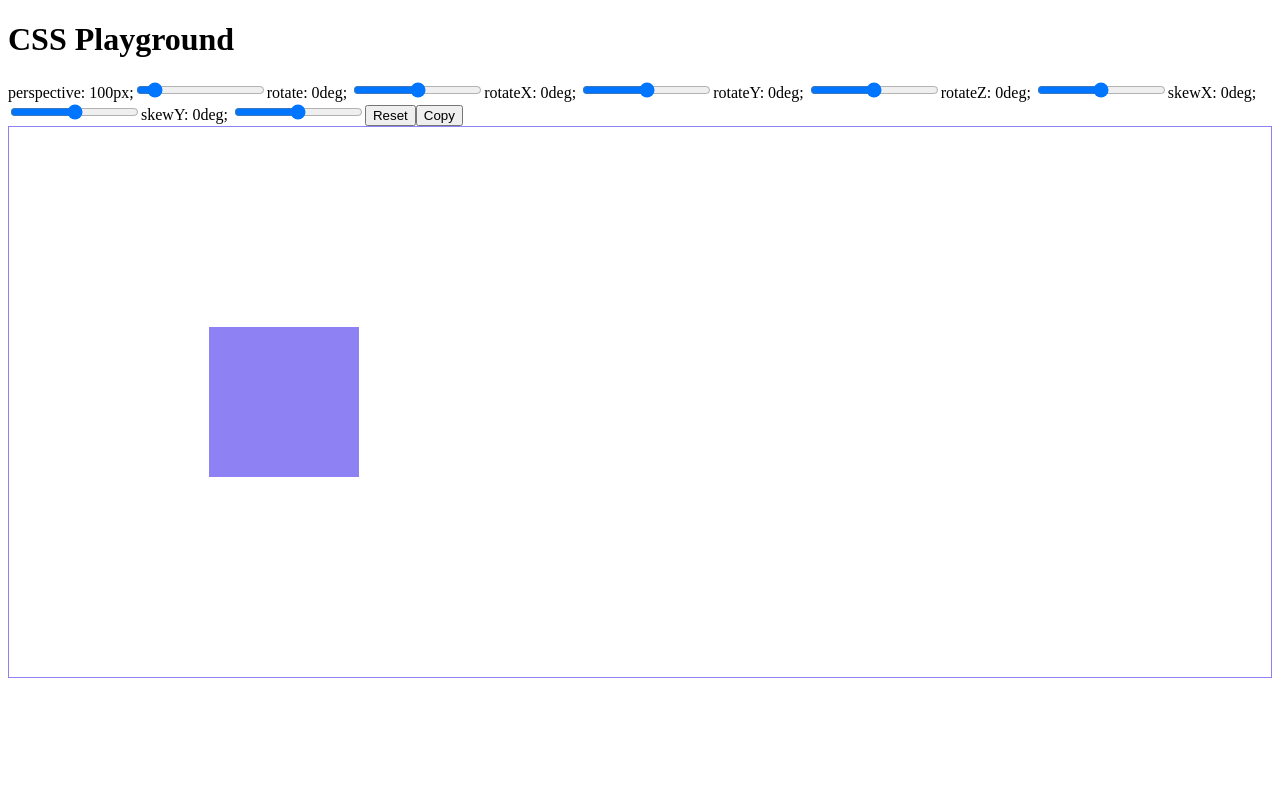
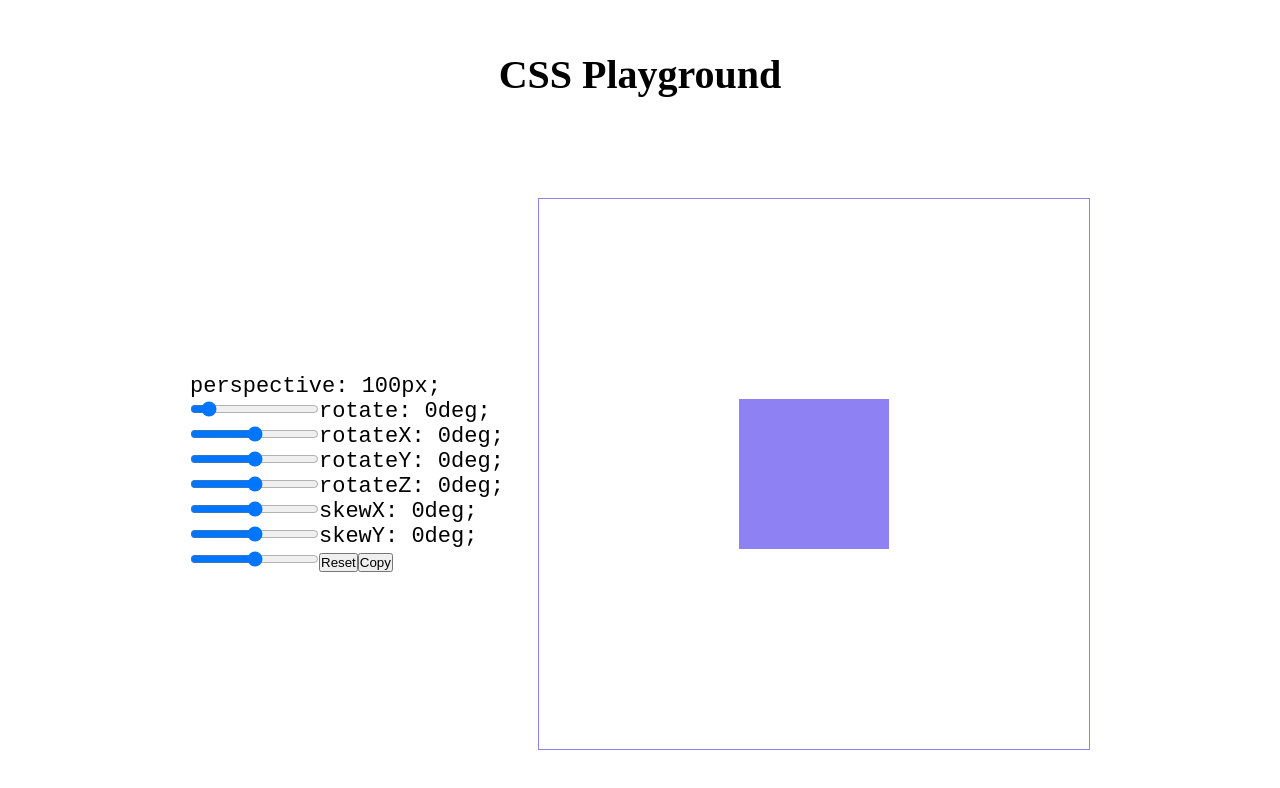
Before and after one commit to jatanassian/css-playground, a Vue app: page / in a window 1280 px wide. Shown: the top 788 px of the page. Built offline with nearby package versions, Linux system fonts and the light colour scheme.

Commit message:
add general styling

```diff
--- a/src/App.vue
+++ b/src/App.vue
@@ -1,6 +1,6 @@
 <template>
+  <h1>CSS Playground</h1>
   <main>
-    <h1>CSS Playground</h1>
     <Settings
       @reset="reset"
       v-model:perspective.number="transform.perspective"
@@ -42,3 +42,43 @@ export default {
   }
 }
 </script>
+
+<style>
+html {
+  box-sizing: border-box;
+  width: 100%;
+  height: 100%;
+}
+
+*,
+*:before,
+*:after {
+  box-sizing: inherit;
+  padding: 0;
+  margin: 0;
+}
+
+body {
+  display: flex;
+  align-items: center;
+  justify-content: center;
+  height: 100%;
+  margin: 0;
+}
+
+h1 {
+  text-align: center;
+  font-size: 40px;
+  margin-bottom: 100px;
+}
+
+main {
+  display: flex;
+  justify-content: space-around;
+  align-items: center;
+  max-width: 900px;
+  margin: 0 auto;
+  font-family: monospace, sans-serif;
+  font-size: 22px;
+}
+</style>
```
